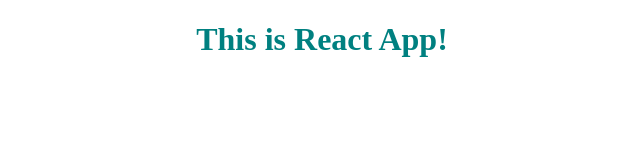
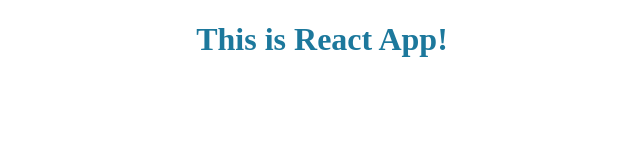
Before and after one commit to devendrapratap02/boiler-plate-react, a React app: page / in a window 1280 px wide. Shown: the full height of the page, 318-958 px from the left. Built offline with nearby package versions, Linux system fonts and the light colour scheme.

Commit message:
update header color

```diff
--- a/src/styles/App.css
+++ b/src/styles/App.css
@@ -1,4 +1,4 @@
 h1 {
-    color: teal;
+    color: rgb(28, 120, 156);
     text-align: center;
 }
```
